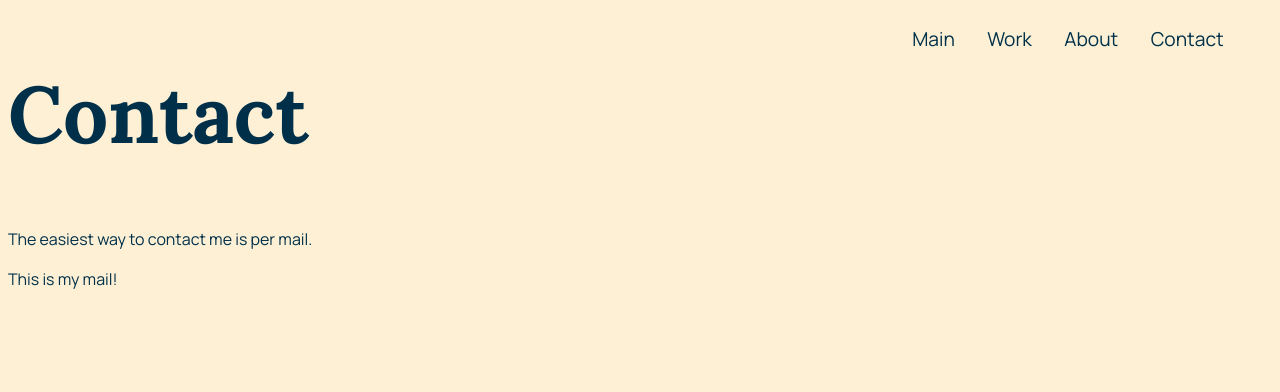
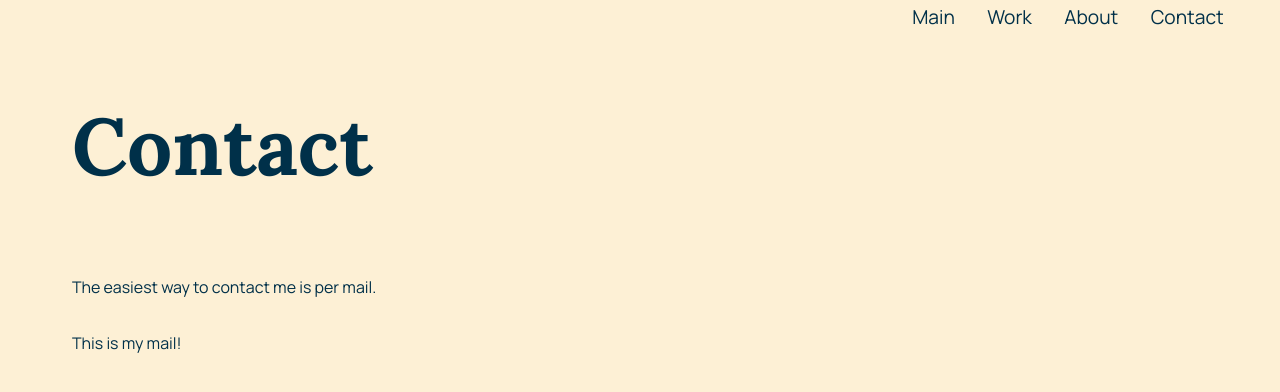
Before and after one commit to LukJeru/codecad_website, a plain HTML site: page pages/contact.html in a window 1280 px wide. Drawn offline with Linux system fonts and the light colour scheme.

Commit message:
Add contact css

```diff
--- a/pages/contact.html
+++ b/pages/contact.html
@@ -5,6 +5,7 @@
   <meta name="viewport" content="width=device-width, initial-scale=1.0">
   <link href="https://fonts.googleapis.com/css2?family=Lora:ital,wght@0,400..700;1,400..700&family=Manrope:wght@200..800&display=swap" rel="stylesheet">
   <link rel="stylesheet" href="../stylesheet.css">
+  <link rel="stylesheet" href="../stylesheet_contact.css">
   <title>Contact</title>
 </head>
 <body>
@@ -18,9 +19,10 @@
       </ul>
     </nav>
   </header>
-  <h1>Contact</h1>
-
-<p>The easiest way to contact me is per mail.</p>
-<p>This is my mail!</p>
+  <div>
+    <h1>Contact</h1>
+    <p>The easiest way to contact me is per mail.</p>
+    <p>This is my mail!</p>
+</div>
 </body>
 </html>
--- /dev/null
+++ b/stylesheet_contact.css
@@ -0,0 +1,6 @@
+div {
+  margin-top: 2rem;
+  margin-left: 4rem;
+  display: flex;
+  flex-direction: column;
+}
```
